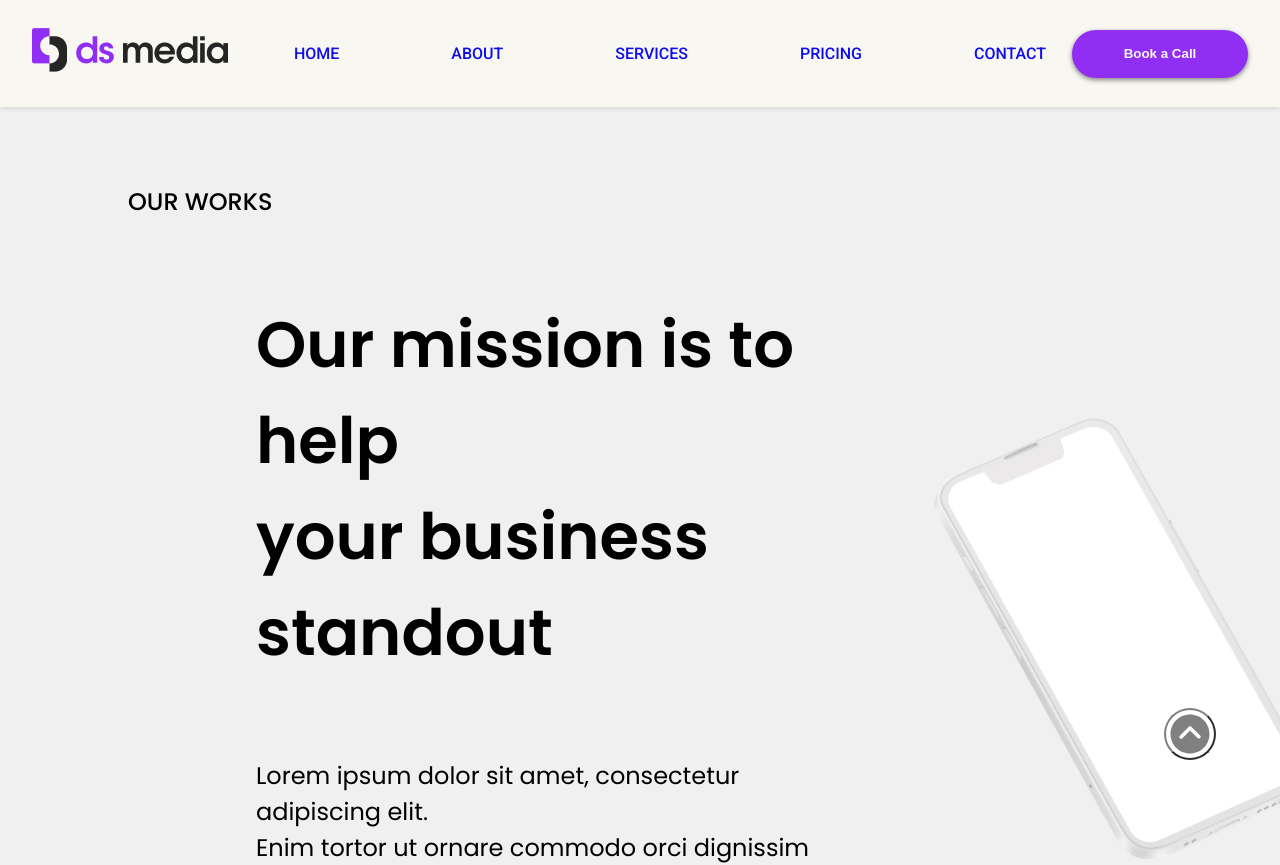
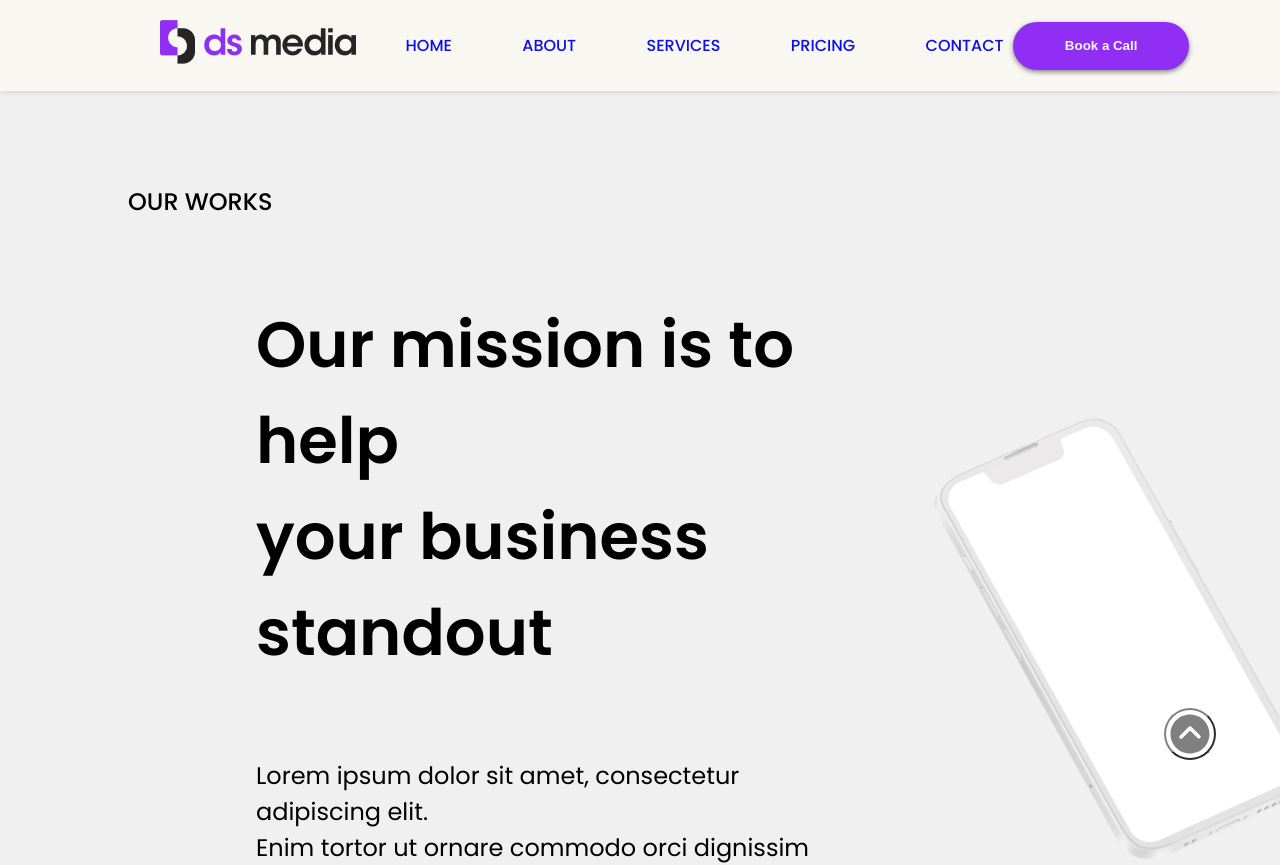
Before and after one commit to Blackpawn08/DS-Media-Web, a React (Vite) app: page /works in a window 1280 px wide. Shown: the top 865 px of the page. Built offline with nearby package versions, Linux system fonts and the light colour scheme.

Commit message:
final Revision on whole

```diff
--- a/src/Nav.jsx
+++ b/src/Nav.jsx
@@ -25,11 +25,8 @@ const Nav = () => {
       setPrevScrollTop(scrollTop);
     };
 
-    window.addEventListener("scroll", handleScroll);
 
-    return () => {
-      window.removeEventListener("scroll", handleScroll);
-    };
+
   }, [prevScrollTop]);
 
   return (
--- a/src/components/Footer.jsx
+++ b/src/components/Footer.jsx
@@ -106,7 +106,7 @@ const Footer = () => {
         </div>
       </div>
       <div className="below-footer-div">
-        <p className="below-footer">© 2023 DS MEDIA. All rights reserved.</p>
+        <p className="below-footer">© 2024 DS MEDIA. All rights reserved.</p>
         <Link to="/privacypolicy" className="home-link">
           <p className="below-footer-policy">Privacy & Policy</p>
         </Link>
--- a/src/css/nav.css
+++ b/src/css/nav.css
@@ -20,7 +20,7 @@ nav {
   display: flex;
   justify-content: space-around;
   align-items: center;
-  font-family: Roboto, sans-serif;
+  font-family: poppins, sans-serif;
   font-size: 1rem;
   font-weight: 500;
   color: #1a1a1a;
@@ -29,8 +29,8 @@ nav {
   left: 0;
   right: 0;
   padding: 0.5rem;
-  padding-left: 2rem;
-  padding-right: 2rem;
+  padding-left: 10rem;
+  padding-right: 10rem;
   background-color: #F8F7F2;
   opacity: 95%;
   z-index: 1000;
@@ -41,7 +41,7 @@ nav ul {
   display: flex;
   justify-content: center;
   align-items: center;
-  gap: 6vw;
+  gap: 4vw;
   width: 100vw;
 }
 nav ul li {
@@ -52,7 +52,7 @@ nav ul li a {
   display: block;
   justify-content: center;
   text-decoration: none;
-  padding: 1rem;
+  padding: 0.5rem;
   margin: 0.1rem;
   align-items: center;
   border-radius: 0.5rem;
@@ -87,10 +87,7 @@ nav ul li a {
   color: #8b23f4;
   transition: color 0.5s ease, transform 0.5s ease;
 }
-.nav-icon {
-  width: 2rem;
-  height: 1.5rem;
-}
+
 nav ul li a:not(.active):hover {
   background-color: #8b23f4;
   color: white;
@@ -118,7 +115,7 @@ nav .menu span {
 .visible {
   opacity: 1;
   transform: translateY(0);
-  transition: opacity 0.3s ease-in-out, transform 0.3s ease-in-out;
+  transition: opacity 0.5s ease-in-out, transform 0.3s ease-in-out;
 }
 
 .hidden {
```
